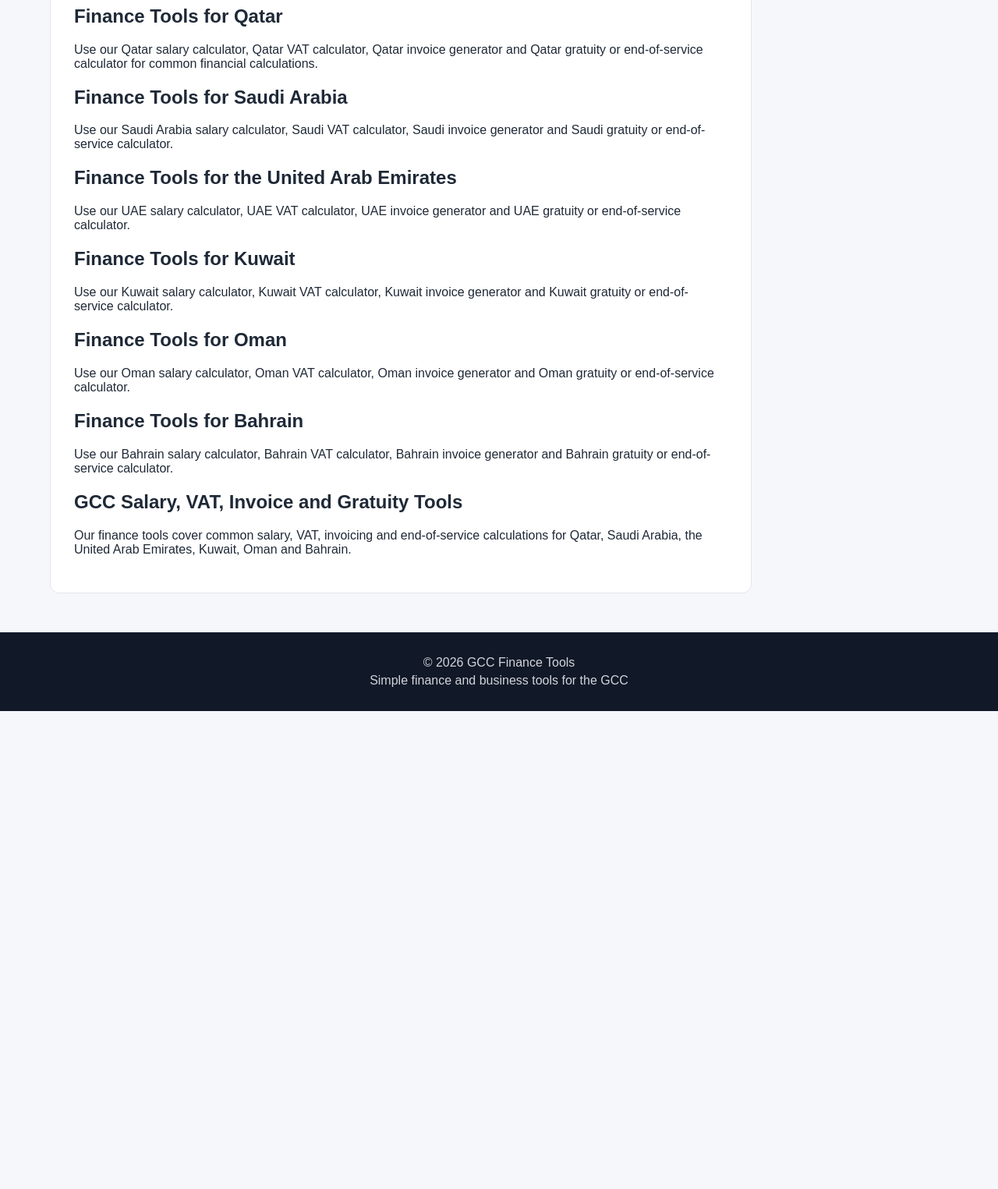
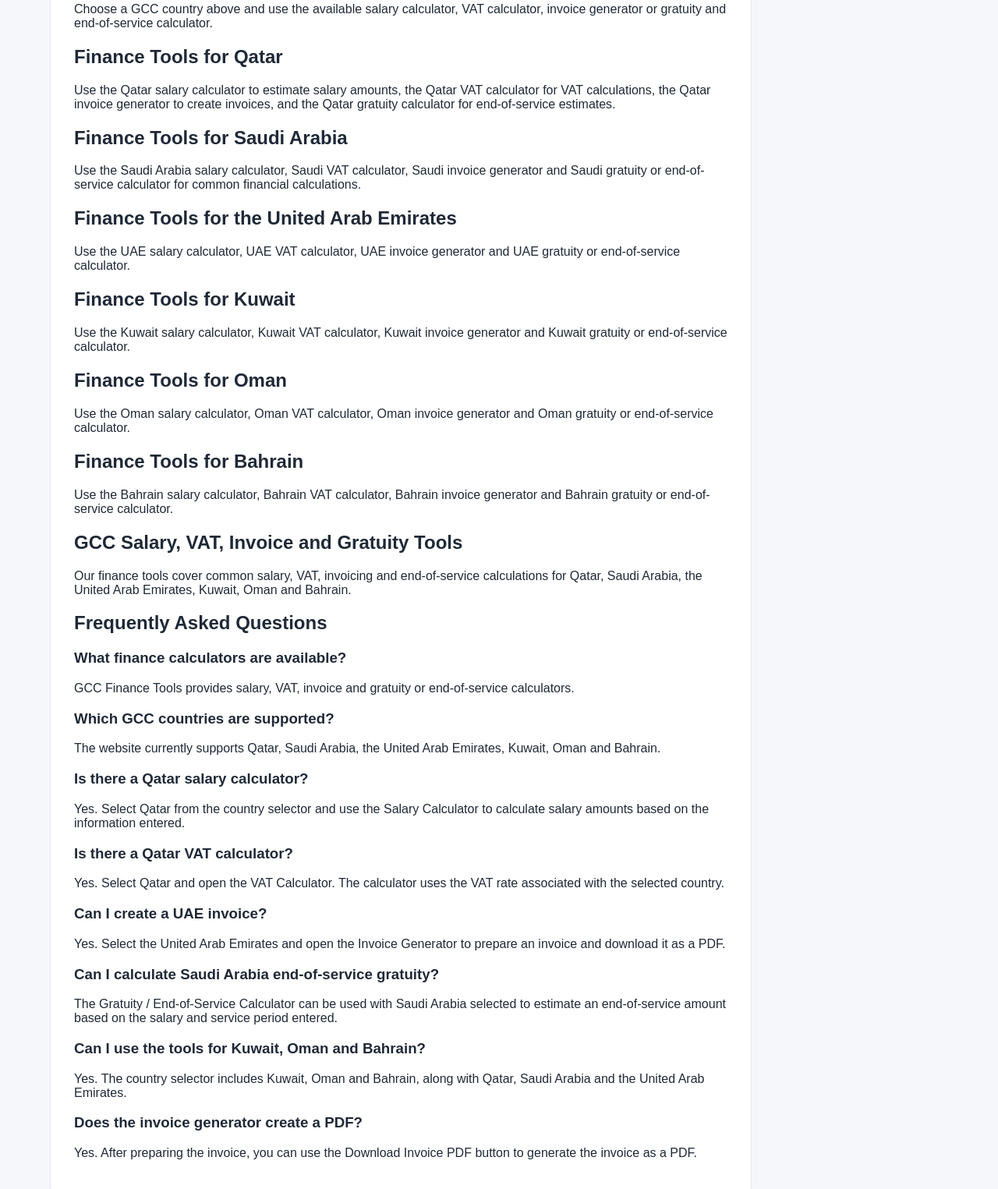
Before and after one commit to gccfinancetools/gcc-finance-tools, a plain HTML site: page index.html in a window 1280 px wide. Shown: the part 793-2318 px from the top of the page at 78% size. Before the commit the page ends 1705 px from the top, so only its background shows below. Drawn offline with Linux system fonts and the light colour scheme.

Commit message:
Add files via upload

```diff
--- a/index.html
+++ b/index.html
@@ -58,23 +58,58 @@
 <body>
 
 <header class="header">
+
     <div class="container">
 
-        <h1>GCC Finance Tools</h1>
+        <h1>
+            GCC Finance Tools
+        </h1>
 
         <p>
             Simple finance and business tools for the GCC
         </p>
 
         <nav class="main-menu">
-            <button type="button" onclick="goHome()">Home</button>
-            <button type="button" onclick="showPage('about')">About Us</button>
-            <button type="button" onclick="showPage('notes')">Notes & Guides</button>
-            <button type="button" onclick="showPage('careers')">Careers</button>
-            <button type="button" onclick="showPage('contact')">Contact Us</button>
+
+            <button
+                type="button"
+                onclick="goHome()"
+            >
+                Home
+            </button>
+
+            <button
+                type="button"
+                onclick="showPage('about')"
+            >
+                About Us
+            </button>
+
+            <button
+                type="button"
+                onclick="showPage('notes')"
+            >
+                Notes & Guides
+            </button>
+
+            <button
+                type="button"
+                onclick="showPage('careers')"
+            >
+                Careers
+            </button>
+
+            <button
+                type="button"
+                onclick="showPage('contact')"
+            >
+                Contact Us
+            </button>
+
         </nav>
 
     </div>
+
 </header>
 
 
@@ -83,6 +118,7 @@
     <!-- COUNTRY SELECTOR -->
 
     <section class="country-section">
+
         <div class="container">
 
             <label for="country">
@@ -90,25 +126,47 @@
             </label>
 
             <select id="country">
-                <option value="Qatar">Qatar</option>
-                <option value="Saudi Arabia">Saudi Arabia</option>
+
+                <option value="Qatar">
+                    Qatar
+                </option>
+
+                <option value="Saudi Arabia">
+                    Saudi Arabia
+                </option>
+
                 <option value="United Arab Emirates">
                     United Arab Emirates
                 </option>
-                <option value="Kuwait">Kuwait</option>
-                <option value="Oman">Oman</option>
-                <option value="Bahrain">Bahrain</option>
+
+                <option value="Kuwait">
+                    Kuwait
+                </option>
+
+                <option value="Oman">
+                    Oman
+                </option>
+
+                <option value="Bahrain">
+                    Bahrain
+                </option>
+
             </select>
 
         </div>
+
     </section>
 
 
     <!-- HOME -->
 
-    <section id="home" class="container">
+    <section
+        id="home"
+        class="container"
+    >
 
         <div class="dashboard">
+
 
             <!-- SALARY -->
 
@@ -208,7 +266,7 @@
 
         <section
             class="content-page"
-            style="display: block; background: white; margin: 30px 0; padding: 30px; border-radius: 12px; border: 1px solid #e5e7eb;"
+            style="display:block; background:white; margin:30px 0; padding:30px; border-radius:12px; border:1px solid #e5e7eb;"
         >
 
             <h2>
@@ -222,16 +280,24 @@
                 Cooperation Council (GCC).
             </p>
 
+            <p>
+                Choose a GCC country above and use the available
+                salary calculator, VAT calculator, invoice
+                generator or gratuity and end-of-service
+                calculator.
+            </p>
+
 
             <h2>
                 Finance Tools for Qatar
             </h2>
 
             <p>
-                Use our Qatar salary calculator, Qatar VAT
-                calculator, Qatar invoice generator and Qatar
-                gratuity or end-of-service calculator for
-                common financial calculations.
+                Use the Qatar salary calculator to estimate
+                salary amounts, the Qatar VAT calculator for
+                VAT calculations, the Qatar invoice generator
+                to create invoices, and the Qatar gratuity
+                calculator for end-of-service estimates.
             </p>
 
 
@@ -240,9 +306,10 @@
             </h2>
 
             <p>
-                Use our Saudi Arabia salary calculator, Saudi
+                Use the Saudi Arabia salary calculator, Saudi
                 VAT calculator, Saudi invoice generator and
-                Saudi gratuity or end-of-service calculator.
+                Saudi gratuity or end-of-service calculator
+                for common financial calculations.
             </p>
 
 
@@ -251,7 +318,7 @@
             </h2>
 
             <p>
-                Use our UAE salary calculator, UAE VAT
+                Use the UAE salary calculator, UAE VAT
                 calculator, UAE invoice generator and UAE
                 gratuity or end-of-service calculator.
             </p>
@@ -262,7 +329,7 @@
             </h2>
 
             <p>
-                Use our Kuwait salary calculator, Kuwait VAT
+                Use the Kuwait salary calculator, Kuwait VAT
                 calculator, Kuwait invoice generator and
                 Kuwait gratuity or end-of-service calculator.
             </p>
@@ -273,7 +340,7 @@
             </h2>
 
             <p>
-                Use our Oman salary calculator, Oman VAT
+                Use the Oman salary calculator, Oman VAT
                 calculator, Oman invoice generator and Oman
                 gratuity or end-of-service calculator.
             </p>
@@ -284,7 +351,7 @@
             </h2>
 
             <p>
-                Use our Bahrain salary calculator, Bahrain VAT
+                Use the Bahrain salary calculator, Bahrain VAT
                 calculator, Bahrain invoice generator and
                 Bahrain gratuity or end-of-service calculator.
             </p>
@@ -299,6 +366,102 @@
                 invoicing and end-of-service calculations for
                 Qatar, Saudi Arabia, the United Arab Emirates,
                 Kuwait, Oman and Bahrain.
+            </p>
+
+
+            <!-- FAQ -->
+
+            <h2>
+                Frequently Asked Questions
+            </h2>
+
+
+            <h3>
+                What finance calculators are available?
+            </h3>
+
+            <p>
+                GCC Finance Tools provides salary, VAT, invoice
+                and gratuity or end-of-service calculators.
+            </p>
+
+
+            <h3>
+                Which GCC countries are supported?
+            </h3>
+
+            <p>
+                The website currently supports Qatar, Saudi
+                Arabia, the United Arab Emirates, Kuwait, Oman
+                and Bahrain.
+            </p>
+
+
+            <h3>
+                Is there a Qatar salary calculator?
+            </h3>
+
+            <p>
+                Yes. Select Qatar from the country selector and
+                use the Salary Calculator to calculate salary
+                amounts based on the information entered.
+            </p>
+
+
+            <h3>
+                Is there a Qatar VAT calculator?
+            </h3>
+
+            <p>
+                Yes. Select Qatar and open the VAT Calculator.
+                The calculator uses the VAT rate associated
+                with the selected country.
+            </p>
+
+
+            <h3>
+                Can I create a UAE invoice?
+            </h3>
+
+            <p>
+                Yes. Select the United Arab Emirates and open
+                the Invoice Generator to prepare an invoice and
+                download it as a PDF.
+            </p>
+
+
+            <h3>
+                Can I calculate Saudi Arabia end-of-service
+                gratuity?
+            </h3>
+
+            <p>
+                The Gratuity / End-of-Service Calculator can be
+                used with Saudi Arabia selected to estimate an
+                end-of-service amount based on the salary and
+                service period entered.
+            </p>
+
+
+            <h3>
+                Can I use the tools for Kuwait, Oman and Bahrain?
+            </h3>
+
+            <p>
+                Yes. The country selector includes Kuwait, Oman
+                and Bahrain, along with Qatar, Saudi Arabia and
+                the United Arab Emirates.
+            </p>
+
+
+            <h3>
+                Does the invoice generator create a PDF?
+            </h3>
+
+            <p>
+                Yes. After preparing the invoice, you can use
+                the Download Invoice PDF button to generate the
+                invoice as a PDF.
             </p>
 
         </section>
@@ -329,9 +492,11 @@
 
         </div>
 
+
         <div class="form-grid">
 
             <div>
+
                 <label for="basicSalary">
                     Basic Salary
                 </label>
@@ -343,10 +508,12 @@
                     min="0"
                     step="0.01"
                 >
+
             </div>
 
 
             <div>
+
                 <label for="housingAllowance">
                     Housing Allowance
                 </label>
@@ -358,10 +525,12 @@
                     min="0"
                     step="0.01"
                 >
+
             </div>
 
 
             <div>
+
                 <label for="transportAllowance">
                     Transport Allowance
                 </label>
@@ -373,10 +542,12 @@
                     min="0"
                     step="0.01"
                 >
+
             </div>
 
 
             <div>
+
                 <label for="otherAllowance">
                     Other Allowances
                 </label>
@@ -388,10 +559,12 @@
                     min="0"
                     step="0.01"
                 >
+
             </div>
 
 
             <div>
+
                 <label for="deductions">
                     Deductions
                 </label>
@@ -403,9 +576,11 @@
                     min="0"
                     step="0.01"
                 >
+
             </div>
 
         </div>
+
 
         <button
             type="button"
@@ -414,6 +589,7 @@
         >
             Calculate Salary
         </button>
+
 
         <div
             id="salaryResult"
@@ -552,8 +728,6 @@
         </div>
 
 
-        <!-- LOGO -->
-
         <div class="logo-section">
 
             <h3>
@@ -577,11 +751,10 @@
         </div>
 
 
-        <!-- ITEMS -->
-
         <h3>
             Invoice Items
         </h3>
+
 
         <div class="invoice-items-wrapper">
 
@@ -618,7 +791,6 @@
                 </thead>
 
                 <tbody id="invoiceItems">
-
                 </tbody>
 
             </table>
@@ -634,8 +806,6 @@
             + Add Item
         </button>
 
-
-        <!-- INVOICE OPTIONS -->
 
         <div class="invoice-options">
 
@@ -675,8 +845,6 @@
         </div>
 
 
-        <!-- PAYMENT DETAILS -->
-
         <div class="invoice-extra-grid">
 
             <div>
@@ -711,8 +879,6 @@
         </div>
 
 
-        <!-- TOTALS -->
-
         <div class="invoice-total-box">
 
             <div>
@@ -722,8 +888,15 @@
                 </span>
 
                 <strong>
-                    <span id="invoiceSubtotal">0.00</span>
-                    <span class="currency-code">QAR</span>
+
+                    <span id="invoiceSubtotal">
+                        0.00
+                    </span>
+
+                    <span class="currency-code">
+                        QAR
+                    </span>
+
                 </strong>
 
             </div>
@@ -736,8 +909,15 @@
                 </span>
 
                 <strong>
-                    <span id="invoiceDiscountTotal">0.00</span>
-                    <span class="currency-code">QAR</span>
+
+                    <span id="invoiceDiscountTotal">
+                        0.00
+                    </span>
+
+                    <span class="currency-code">
+                        QAR
+                    </span>
+
                 </strong>
 
             </div>
@@ -750,8 +930,15 @@
                 </span>
 
                 <strong>
-                    <span id="invoiceVatTotal">0.00</span>
-                    <span class="currency-code">QAR</span>
+
+                    <span id="invoiceVatTotal">
+                        0.00
+                    </span>
+
+                    <span class="currency-code">
+                        QAR
+                    </span>
+
                 </strong>
 
             </div>
@@ -764,8 +951,15 @@
                 </span>
 
                 <strong>
-                    <span id="invoiceGrandTotal">0.00</span>
-                    <span class="currency-code">QAR</span>
+
+                    <span id="invoiceGrandTotal">
+                        0.00
+                    </span>
+
+                    <span class="currency-code">
+                        QAR
+                    </span>
+
                 </strong>
 
             </div>
@@ -1026,6 +1220,7 @@
 
         </div>
 
+
         <h3>
             GCC Countries Covered
         </h3>
@@ -1034,6 +1229,7 @@
             GCC Finance Tools covers Qatar, Saudi Arabia,
             the United Arab Emirates, Kuwait, Oman and Bahrain.
         </p>
+
 
         <h3>
             Salary Calculations
@@ -1045,6 +1241,7 @@
             applicable amounts.
         </p>
 
+
         <h3>
             VAT Calculations
         </h3>
@@ -1055,6 +1252,7 @@
             by the tool.
         </p>
 
+
         <h3>
             Invoicing
         </h3>
@@ -1063,6 +1261,7 @@
             The invoice generator allows users to prepare
             business invoices and download them as PDF files.
         </p>
+
 
         <h3>
             End-of-Service Calculations
```
